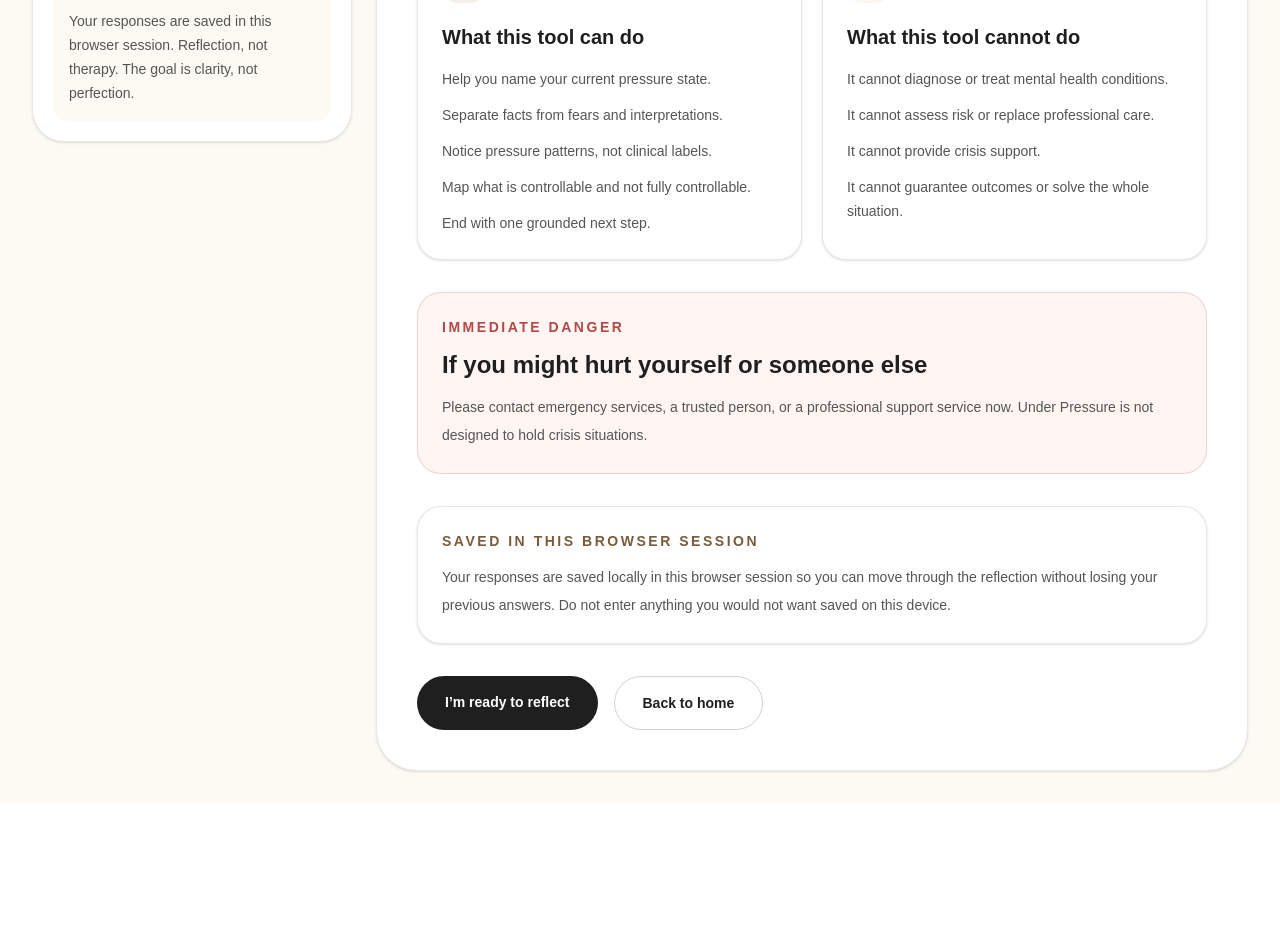
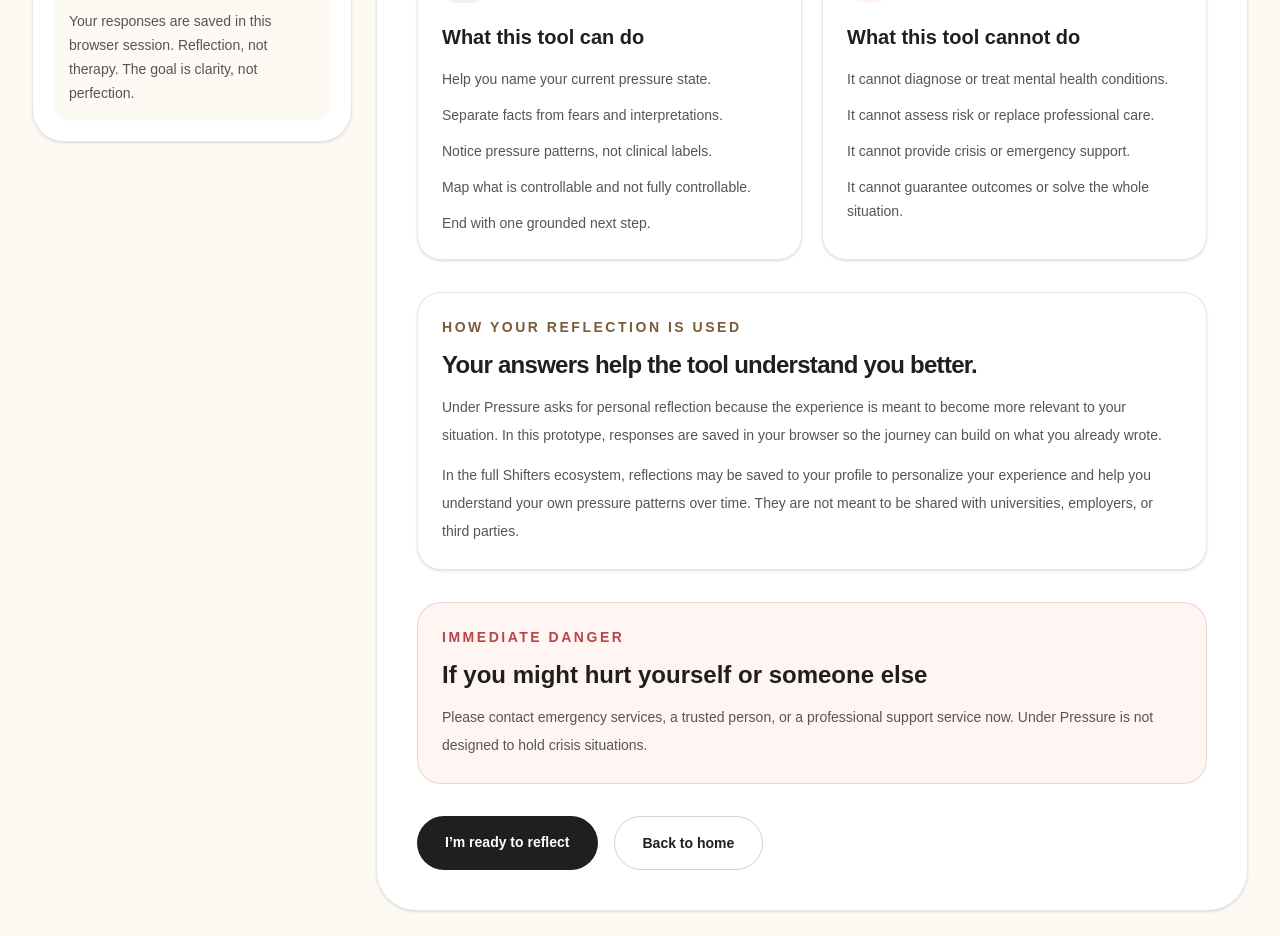
Before and after one commit to diegouriber/under-pressure, a Next.js app: page /scope in a window 1280 px wide. Shown: the part 800-1736 px from the top of the page. Before the commit the page ends 1603 px from the top, so only its background shows below. Built offline with nearby package versions, Linux system fonts and the light colour scheme.

Commit message:
Clarify privacy and profile use on scope page

```diff
--- a/app/scope/page.tsx
+++ b/app/scope/page.tsx
@@ -60,11 +60,35 @@ export default function ScopePage() {
             <ul className="mt-4 space-y-3 text-sm leading-6 text-[#555]">
               <li>It cannot diagnose or treat mental health conditions.</li>
               <li>It cannot assess risk or replace professional care.</li>
-              <li>It cannot provide crisis support.</li>
+              <li>It cannot provide crisis or emergency support.</li>
               <li>It cannot guarantee outcomes or solve the whole situation.</li>
             </ul>
           </section>
         </div>
+
+        <section className="rounded-3xl border border-[#1f1f1f]/10 bg-white p-6 shadow-sm">
+          <p className="text-sm font-semibold uppercase tracking-[0.18em] text-[#7a5c3a]">
+            How your reflection is used
+          </p>
+
+          <h2 className="mt-3 text-2xl font-semibold tracking-[-0.03em] text-[#1f1f1f]">
+            Your answers help the tool understand you better.
+          </h2>
+
+          <p className="mt-3 text-sm leading-7 text-[#555]">
+            Under Pressure asks for personal reflection because the experience
+            is meant to become more relevant to your situation. In this
+            prototype, responses are saved in your browser so the journey can
+            build on what you already wrote.
+          </p>
+
+          <p className="mt-3 text-sm leading-7 text-[#555]">
+            In the full Shifters ecosystem, reflections may be saved to your
+            profile to personalize your experience and help you understand your
+            own pressure patterns over time. They are not meant to be shared
+            with universities, employers, or third parties.
+          </p>
+        </section>
 
         <section className="rounded-3xl border border-[#b54747]/20 bg-[#fff6f4] p-6">
           <p className="text-sm font-semibold uppercase tracking-[0.18em] text-[#b54747]">
@@ -79,18 +103,6 @@ export default function ScopePage() {
             Please contact emergency services, a trusted person, or a
             professional support service now. Under Pressure is not designed to
             hold crisis situations.
-          </p>
-        </section>
-
-        <section className="rounded-3xl border border-[#1f1f1f]/10 bg-white p-6 shadow-sm">
-          <p className="text-sm font-semibold uppercase tracking-[0.18em] text-[#7a5c3a]">
-            Saved in this browser session
-          </p>
-
-          <p className="mt-3 text-sm leading-7 text-[#555]">
-            Your responses are saved locally in this browser session so you can
-            move through the reflection without losing your previous answers.
-            Do not enter anything you would not want saved on this device.
           </p>
         </section>
 
```
